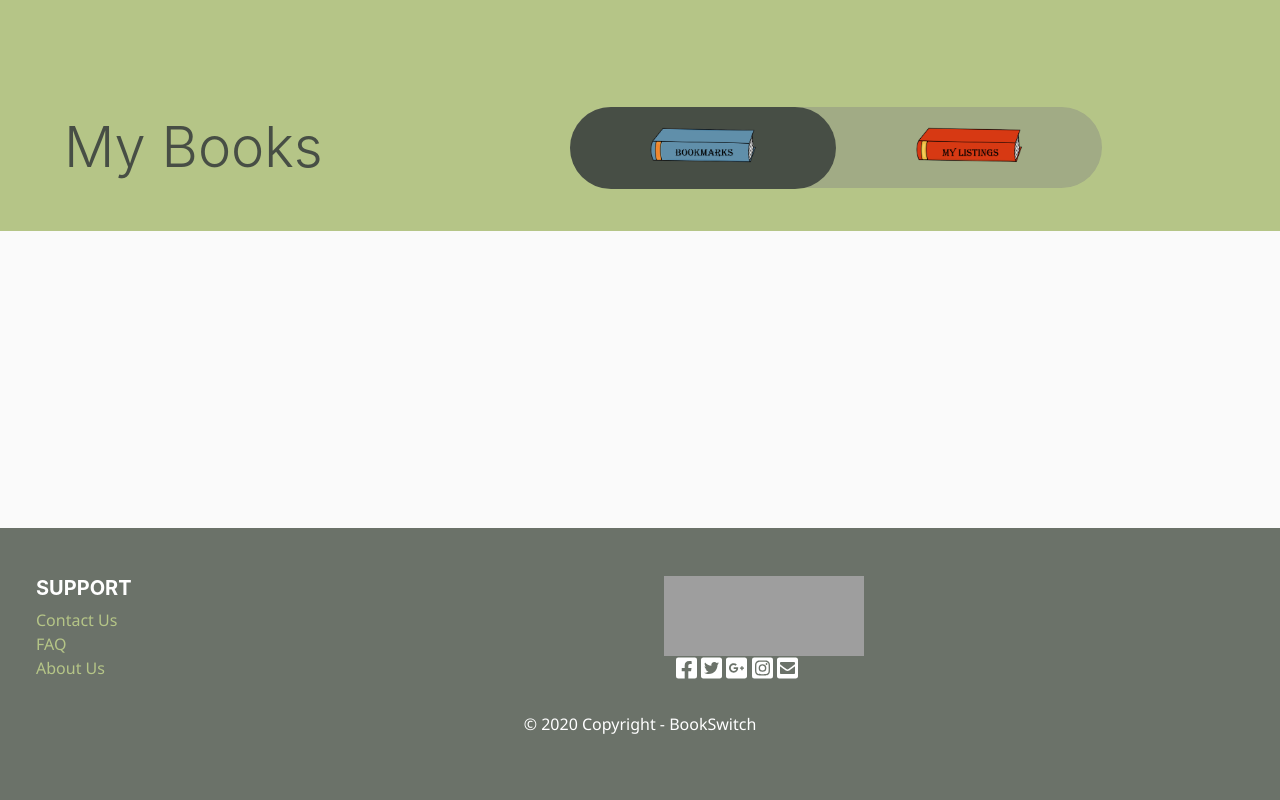
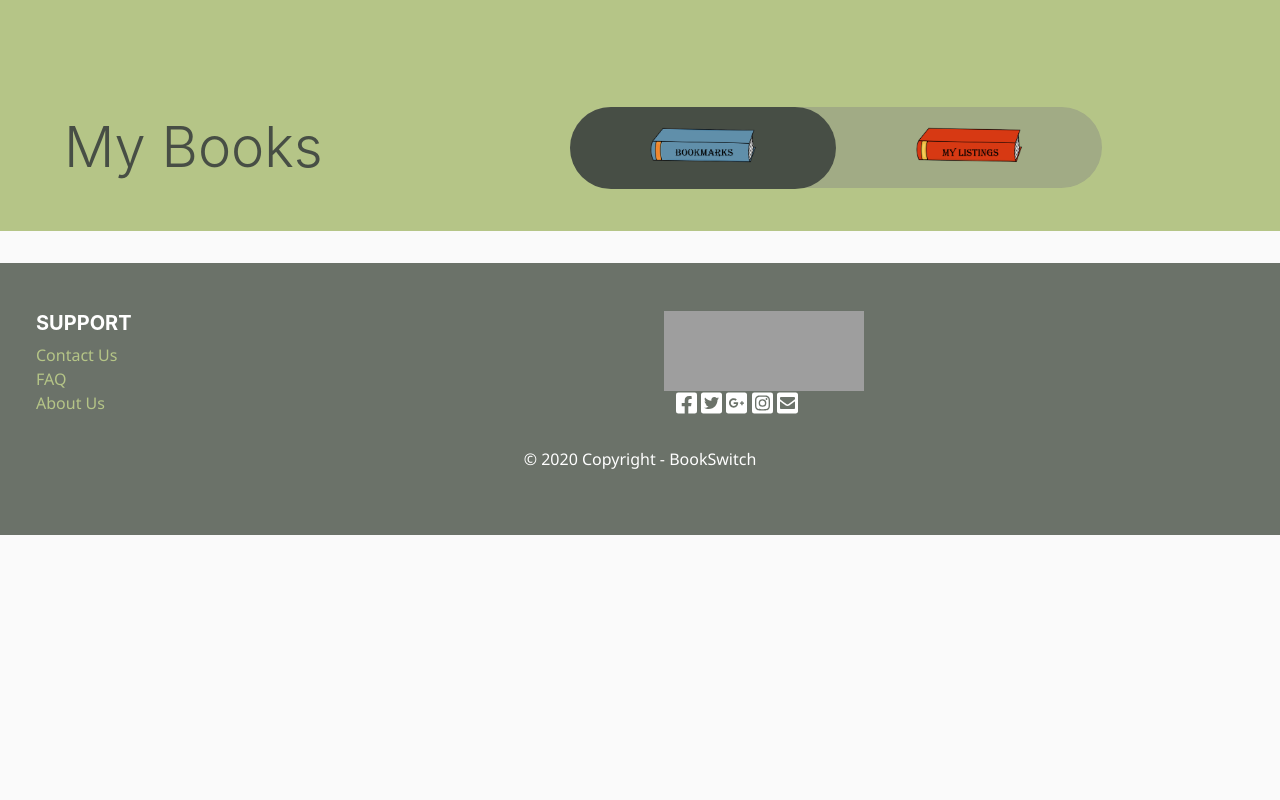
Before and after one commit to catharinaanggono/bookswitch, a PHP site: page /pages/mybooks.php in a window 1280 px wide. Run offline with PHP 8.4, Linux system fonts and the light colour scheme; data comes from the database, SQL or seed files in the repository; data that the repository does not hold is empty; some libraries are stand-ins or nearby versions; grey boxes are pictures that could not be loaded.

Commit message:
footer position II

```diff
--- a/css/book_genre.css
+++ b/css/book_genre.css
@@ -185,7 +185,7 @@
 footer{
     background-color: #6b7269;
     color: white;
-    position: fixed;
+    position: relative;
     bottom: 0;
     width: 100%;
 }
--- a/css/book_search.css
+++ b/css/book_search.css
@@ -124,7 +124,7 @@ footer{
     background-color: #6b7269;
     color: white;
     opacity: 0;
-    position: fixed;
+    position: relative;
     bottom: 0;
     width: 100%;
 }
--- a/pages/bookdetails.php
+++ b/pages/bookdetails.php
@@ -130,7 +130,7 @@
         footer{
             background-color: #6b7269;
             color: white;
-            position: fixed;
+            position: relative;
             bottom: 0;
             width: 100%;
         }
--- a/pages/mybooks.php
+++ b/pages/mybooks.php
@@ -104,7 +104,7 @@
       footer{
           background-color: #6b7269;
           color: white;
-          position: fixed;
+          position: relative;
           bottom: 0;
           width: 100%;
       }
```
